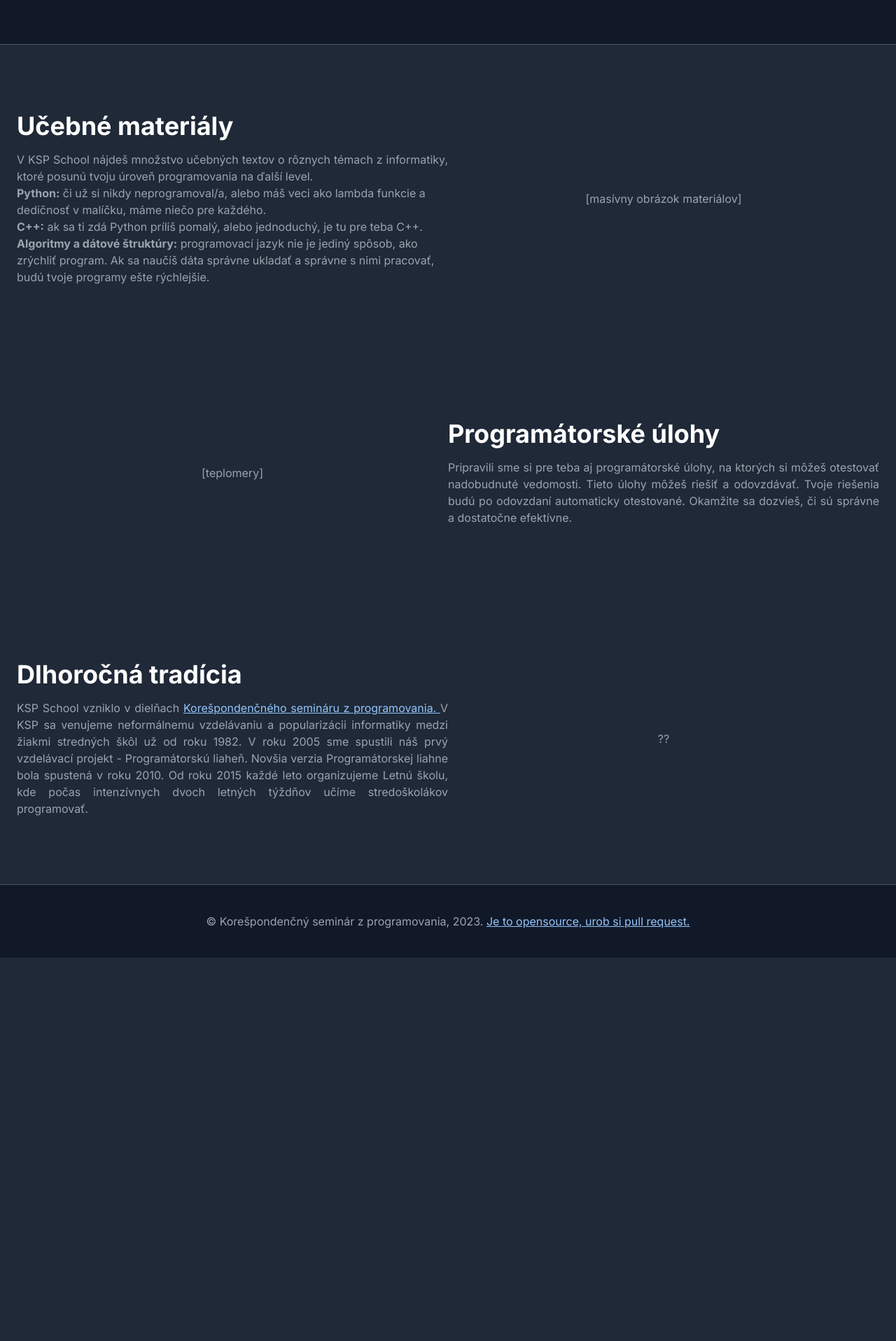
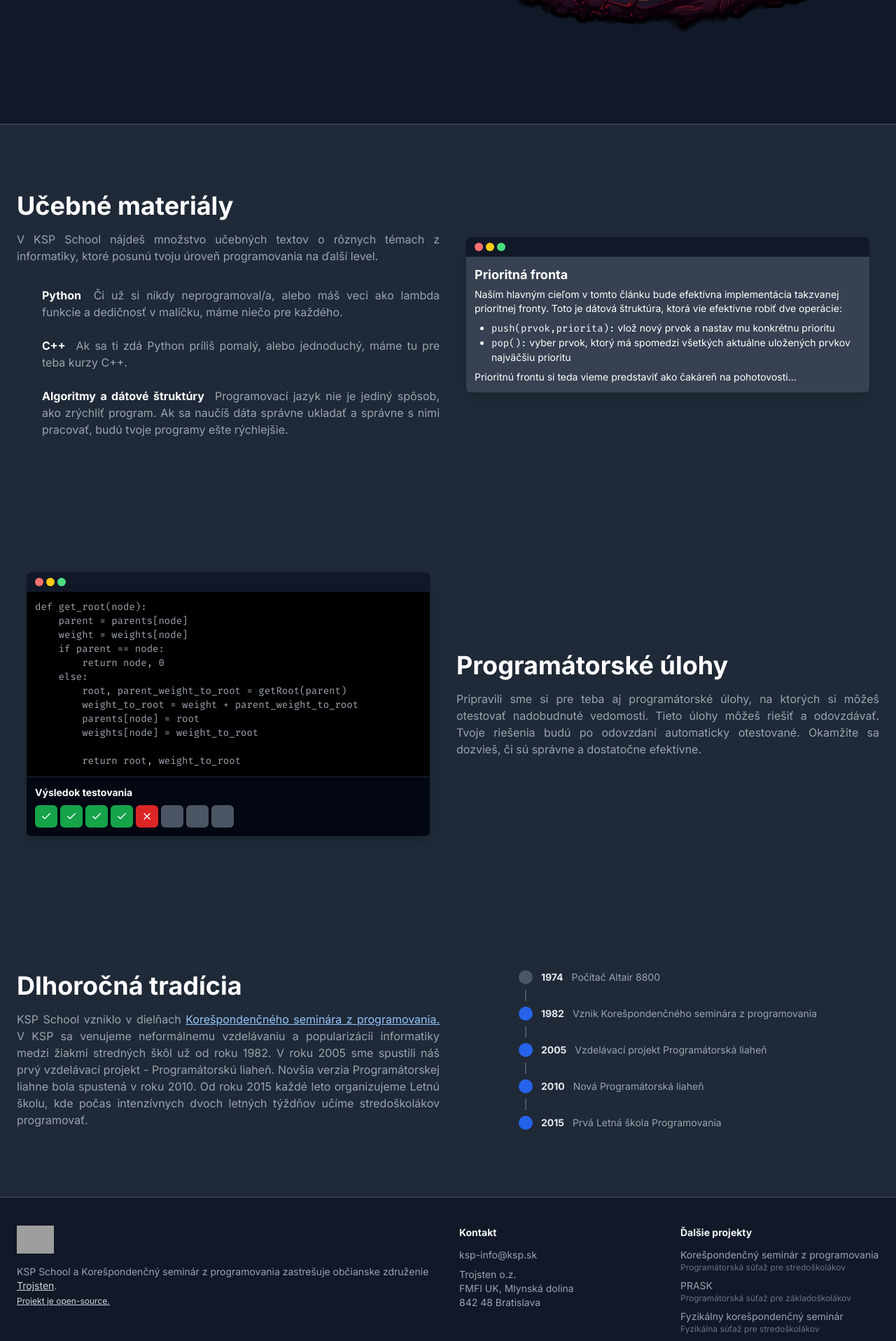
Before and after one commit to trojsten/ksp-school, a Django app: page / in a window 1280 px wide. Shown: the part 592-2509 px from the top of the page at 70% size. Before the commit the page ends 1961 px from the top, so only its background shows below. Run offline with Django 4.2, Linux system fonts and the light colour scheme; style sheets or scripts are compiled from the project's sources; some libraries are stand-ins or nearby versions; grey boxes are pictures that could not be loaded.

Commit message:
improve homepage

```diff
--- a/school/pages/templates/common/base.html
+++ b/school/pages/templates/common/base.html
@@ -58,6 +58,7 @@
     <script defer src="https://unpkg.com/alpinejs@3.x.x/dist/cdn.min.js"></script>
     <script defer src="https://cdn.jsdelivr.net/npm/katex@0.15.2/dist/katex.min.js" integrity="sha384-VQ8d8WVFw0yHhCk5E8I86oOhv48xLpnDZx5T9GogA/Y84DcCKWXDmSDfn13bzFZY" crossorigin="anonymous"></script>
     <script defer src="https://cdn.jsdelivr.net/npm/katex@0.15.2/dist/contrib/auto-render.min.js" integrity="sha384-+XBljXPPiv+OzfbB3cVmLHf4hdUFHlWNZN5spNQ7rmHTXpd7WvJum6fIACpNNfIR" crossorigin="anonymous"></script>
+    <script src="https://code.iconify.design/iconify-icon/1.0.7/iconify-icon.min.js"></script>
 
     <script defer src="{% static "vendor/htmx.min.js" %}"></script>
     {% django_htmx_script %}
--- a/school/pages/templates/pages/home.html
+++ b/school/pages/templates/pages/home.html
@@ -1,15 +1,19 @@
 {% extends 'common/base.html' %}
 {% load static %}
 
-{% block title %}KSP School{% endblock %}
+{% block title %}KSP School &ndash; Online výučba programovania{% endblock %}
+
+{% block meta %}
+    <meta name="description"
+          content="Kvalitné učebné materiály a úlohy, vďaka ktorým sa naučíš programovať aj ty! Či už si úplný začiatočník alebo pokročilejší programátor, máme niečo pre každého.">
+{% endblock %}
 
 {% block body %}
-
     <div class="container mx-auto flex flex-col lg:flex-row py-10 lg:py-16 px-6 lg:items-center">
         <div class="w-full lg:w-1/2">
             <div class="lg:max-w-lg">
                 <h1 class="tracking-tight text-3xl text-white font-bold lg:text-7xl">Chceš kódiť jak ďábel?</h1>
-                <p class="mt-6 text-gray-400 lg:text-2xl">
+                <p class="mt-6 text-gray-400 lg:text-xl">
                     KSP School obsahuje texty a úlohy,
                     pomocou ktorých sa naučíš programovať aj ty!
                 </p>
@@ -17,37 +21,50 @@
             </div>
         </div>
         <div class="w-full lg:w-1/2 flex items-center justify-center">
-            <img src="{% static 'dabel.png' %}" class="w-full h-full lg:max-w-2xl">
+            <img src="{% static 'dablik.png' %}" alt="Ďáblik" class="w-full h-full lg:max-w-xl">
         </div>
     </div>
 
     <div class="bg-gray-800 border-t border-b border-gray-600 text-gray-400">
-        <div class="container mx-auto px-6 py-10 lg:py-24 flex items-center flex-col lg:flex-row">
-            <div class="w-full lg:w-1/2">
+        <div class="container mx-auto px-6 py-10 lg:py-24 flex items-center flex-col lg:flex-row gap-6">
+            <div class="w-full lg:w-1/2 text-justify">
                 <h2 class="text-2xl font-bold text-white lg:text-4xl">Učebné materiály</h2>
-                <p class="mt-4 text-justify">
+                <p class="mt-4">
                     V KSP School nájdeš množstvo učebných textov o rôznych témach z informatiky,
                     ktoré posunú tvoju úroveň programovania na ďalší level.
                 </p>
-                <ul>
-                    <li><b>Python:</b> či už si nikdy neprogramoval/a, alebo máš veci ako lambda funkcie a dedičnosť v malíčku, máme niečo pre každého.</li>
-                    <li><b>C++:</b> ak sa ti zdá Python príliš pomalý, alebo jednoduchý, je tu pre teba C++.</li>
-                    <li><b>Algoritmy a dátové štruktúry:</b> programovací jazyk nie je jediný spôsob, ako zrýchliť program.
-                    Ak sa naučíš dáta správne ukladať a správne s nimi pracovať, budú tvoje programy ešte rýchlejšie.</li>
-                </ul>
+
+                <div class="mt-8 space-y-6">
+                    <div class="relative pl-9">
+                        <iconify-icon icon="devicon-plain:python" class="absolute left-1 top-0.5 text-blue-500" width="1.25rem"></iconify-icon>
+                        <b class="text-white mr-2">Python</b>
+                        Či už si nikdy neprogramoval/a, alebo máš veci ako lambda funkcie a dedičnosť v malíčku, máme niečo pre každého.
+                    </div>
+                    <div class="relative pl-9">
+                        <iconify-icon icon="devicon-plain:cplusplus" class="absolute left-1 top-0.5 text-blue-500" width="1.25rem"></iconify-icon>
+                        <b class="text-white mr-2">C++</b>
+                        Ak sa ti zdá Python príliš pomalý, alebo jednoduchý, máme tu pre teba kurzy C++.
+                    </div>
+                    <div class="relative pl-9">
+                        <iconify-icon icon="ph:lightning-fill" class="absolute left-1 top-0.5 text-blue-500" width="1.25rem"></iconify-icon>
+                        <b class="text-white mr-2">Algoritmy a dátové štruktúry</b>
+                        Programovací jazyk nie je jediný spôsob, ako zrýchliť program.
+                        Ak sa naučíš dáta správne ukladať a správne s nimi pracovať, budú tvoje programy ešte rýchlejšie.
+                    </div>
+                </div>
             </div>
             <div class="w-full lg:w-1/2 flex items-center justify-center">
-                [masívny obrázok materiálov]
+                {% include "pages/home_text.html" %}
             </div>
         </div>
 
-        <div class="container mx-auto px-6 py-10 lg:py-24 flex items-center flex-col lg:flex-row">
+        <div class="container mx-auto px-6 py-10 lg:py-24 flex items-center flex-col-reverse lg:flex-row gap-6">
             <div class="w-full lg:w-1/2 flex items-center justify-center">
-                [teplomery]
+                {% include "pages/home_code.html" %}
             </div>
-            <div class="w-full lg:w-1/2">
+            <div class="w-full lg:w-1/2 text-justify">
                 <h2 class="text-2xl font-bold text-white lg:text-4xl">Programátorské úlohy</h2>
-                <p class="mt-4 text-justify">
+                <p class="mt-4">
                     Pripravili sme si pre teba aj programátorské úlohy, na ktorých si môžeš otestovať nadobudnuté vedomosti.
                     Tieto úlohy môžeš riešiť a odovzdávať.
                     Tvoje riešenia budú po odovzdaní automaticky otestované. Okamžite sa dozvieš,
@@ -56,14 +73,13 @@
             </div>
         </div>
 
-        <div class="container mx-auto px-6 py-10 lg:py-24 flex items-center flex-col lg:flex-row">
+        <div class="container mx-auto px-6 py-10 lg:py-24 flex items-center flex-col lg:flex-row gap-6">
             <div class="w-full lg:w-1/2">
                 <h2 class="text-2xl font-bold text-white lg:text-4xl">Dlhoročná tradícia</h2>
                 <p class="mt-4 text-justify">
                     KSP School vzniklo v dielňach
                     <a href="https://www.ksp.sk/" class="text-blue-300 hover:text-blue-400 underline">
-                        Korešpondenčného semináru z programovania.
-                    </a>
+                        Korešpondenčného seminára z programovania.</a>
                     V KSP sa venujeme neformálnemu vzdelávaniu a popularizácii informatiky medzi žiakmi stredných škôl už od roku 1982.
                     V roku 2005 sme spustili náš prvý vzdelávací projekt - Programátorskú liaheň.
                     Novšia verzia Programátorskej liahne bola spustená v roku 2010.
@@ -72,47 +88,60 @@
                 </p>
             </div>
             <div class="w-full lg:w-1/2 flex items-center justify-center">
-                ??
+                {% include "pages/home_history.html" %}
             </div>
         </div>
     </div>
 
-{#    <div class="bg-gray-800 border-t border-b border-gray-600 text-gray-400 px-6 py-10 lg:py-16">#}
-{#        <h2 class="text-2xl font-bold text-white lg:text-4xl text-center">Povedali o nás</h2>#}
-{#        <div class="container mx-auto grid grid-cols-1 lg:grid-cols-3 mt-6 gap-2">#}
-{#            <blockquote class="bg-gray-700 border border-gray-600 rounded-md py-3 px-4  text-white">#}
-{#                <p class="text-xl">"masívne"</p>#}
-{##}
-{#                <div class="flex items-center mt-4 text-sm">#}
-{#                    <img src="https://i.pravatar.cc/64" class="rounded-full w-7 mr-2">#}
-{#                    <span class="font-medium">Jožko Mrkvička</span>, študent#}
-{#                </div>#}
-{#            </blockquote>#}
-{#            <blockquote class="bg-gray-700 border border-gray-600 rounded-md py-3 px-4  text-white">#}
-{#                <p class="text-xl">"menej masívne"</p>#}
-{##}
-{#                <div class="flex items-center mt-4 text-sm">#}
-{#                    <img src="https://i.pravatar.cc/64" class="rounded-full w-7 mr-2">#}
-{#                    <span class="font-medium">Jožko Mrkvička</span>, študent#}
-{#                </div>#}
-{#            </blockquote>#}
-{#            <blockquote class="bg-gray-700 border border-gray-600 rounded-md py-3 px-4  text-white">#}
-{#                <p class="text-xl">"slabo masívne"</p>#}
-{##}
-{#                <div class="flex items-center mt-4 text-sm">#}
-{#                    <img src="https://i.pravatar.cc/64" class="rounded-full w-7 mr-2">#}
-{#                    <span class="font-medium">Jožko Mrkvička</span>, študent#}
-{#                </div>#}
-{#            </blockquote>#}
-{#        </div>#}
-{#    </div>#}
+    <div class="text-gray-400 container mx-auto px-6 py-10 grid grid-cols-1 sm:grid-cols-4 text-sm gap-8">
+        <div class="sm:col-span-2">
+            <img src="https://raw.githubusercontent.com/trojsten/brand/master/trojsten/icon/white.svg" alt="Trojsten"
+                 class="h-10 mb-4">
+            <p>
+                KSP School a Korešpondenčný seminár z programovania zastrešuje občianske združenie <a
+                    href="https://trojsten.sk" class="underline text-gray-300 hover:text-gray-200">Trojsten</a>.
+            </p>
 
-    <div class="text-gray-400 container mx-auto px-6 py-10 w-full">
-        <p class="text-center w-full">
-            &copy; Korešpondenčný seminár z programovania, 2023.
-            <a href="https://github.com/trojsten/ksp-school" class="text-blue-300 hover:text-blue-400 underline">Je to opensource, urob si pull request.</a>
-        </p>
+            <p class="mt-1 text-xs">
+                <a href="https://github.com/trojsten/ksp-school" class="underline text-gray-300 hover:text-gray-200">Projekt
+                    je open-source.</a>
+            </p>
+        </div>
+        <div>
+            <div class="font-bold text-gray-100 mb-3">Kontakt</div>
+
+            <ul class="space-y-2">
+                <li>
+                    <a href="https://www.ksp.sk" class="hover:text-gray-300">ksp-info@ksp.sk</a>
+                </li>
+                <li>
+                    <p>Trojsten o.z.<br>
+                        FMFI UK, Mlynská dolina<br>
+                        842 48 Bratislava</p>
+                </li>
+            </ul>
+        </div>
+        <div>
+            <div class="font-bold text-gray-100 mb-3">Ďalšie projekty</div>
+
+            <ul class="space-y-2">
+                <li>
+                    <a href="https://www.ksp.sk" class="hover:text-gray-300">Korešpondenčný seminár z programovania</a>
+                    <p class="text-xs text-gray-500">Programátorská súťaž pre stredoškolákov</p>
+                </li>
+                <li>
+                    <a href="https://prask.ksp.sk" class="hover:text-gray-300">PRASK</a>
+                    <p class="text-xs text-gray-500">Programátorská súťaž pre základoškolákov</p>
+                </li>
+                <li>
+                    <a href="https://fks.sk" class="hover:text-gray-300">Fyzikálny korešpondenčný seminár</a>
+                    <p class="text-xs text-gray-500">Fyzikálna súťaž pre stredoškolákov</p>
+                </li>
+                <li>
+                    <a href="https://kms.sk" class="hover:text-gray-300">Korešpondenčný matematický seminár</a>
+                    <p class="text-xs text-gray-500">Matematická súťaž pre stredoškolákov</p>
+                </li>
+            </ul>
+        </div>
     </div>
-
-
 {% endblock %}
--- /dev/null
+++ b/school/pages/templates/pages/home_code.html
@@ -0,0 +1,26 @@
+{% load code %}
+<div class="overflow-hidden rounded-md w-full max-w-xl shadow-lg">
+    <div class="bg-gray-900 text-white font-bold text-sm px-3 py-2 flex items-center gap-1">
+        <div class="w-3 h-3 rounded-full bg-red-400"></div>
+        <div class="w-3 h-3 rounded-full bg-yellow-400"></div>
+        <div class="w-3 h-3 rounded-full bg-green-400"></div>
+    </div>
+    <div class="bg-black p-3 text-sm">
+        <div class="codehilite">
+            {% highlight home_code "python" %}
+        </div>
+    </div>
+    <div class="bg-gray-950 p-3 text-sm border-t border-gray-800">
+        <p class="text-white mb-2 font-bold">Výsledok testovania</p>
+        <div class="flex gap-1 flex-wrap text-white">
+            <div class="bg-green-600 w-8 h-8 flex items-center justify-center rounded-md"><i data-feather="check" class="w-4"></i></div>
+            <div class="bg-green-600 w-8 h-8 flex items-center justify-center rounded-md"><i data-feather="check" class="w-4"></i></div>
+            <div class="bg-green-600 w-8 h-8 flex items-center justify-center rounded-md"><i data-feather="check" class="w-4"></i></div>
+            <div class="bg-green-600 w-8 h-8 flex items-center justify-center rounded-md"><i data-feather="check" class="w-4"></i></div>
+            <div class="bg-red-600 w-8 h-8 flex items-center justify-center rounded-md"><i data-feather="x" class="w-4"></i></div>
+            <div class="bg-gray-600 w-8 h-8 flex items-center justify-center rounded-md"></div>
+            <div class="bg-gray-600 w-8 h-8 flex items-center justify-center rounded-md"></div>
+            <div class="bg-gray-600 w-8 h-8 flex items-center justify-center rounded-md"></div>
+        </div>
+    </div>
+</div>
--- /dev/null
+++ b/school/pages/templates/pages/home_history.html
@@ -0,0 +1,53 @@
+<div class="flow-root">
+    <ul role="list" class="-mb-8">
+        <li>
+            <div class="relative pb-8">
+                <span class="absolute left-2.5 top-2.5 -ml-px h-full w-0.5 bg-gray-600" aria-hidden="true"></span>
+                <div class="relative flex space-x-3  text-sm">
+                    <div class="h-5 w-5 rounded-full bg-gray-600 flex items-center justify-center ring-8 ring-gray-800"></div>
+                    <p class="text-gray-200 font-bold">1974</p>
+                    <p class="text-gray-400">Počítač Altair 8800</p>
+                </div>
+            </div>
+        </li>
+        <li>
+            <div class="relative pb-8">
+                <span class="absolute left-2.5 top-2.5 -ml-px h-full w-0.5 bg-gray-600" aria-hidden="true"></span>
+                <div class="relative flex space-x-3  text-sm">
+                    <div class="h-5 w-5 rounded-full bg-blue-600 flex items-center justify-center ring-8 ring-gray-800"></div>
+                    <p class="text-gray-200 font-bold">1982</p>
+                    <p class="text-gray-400">Vznik Korešpondenčného seminára z programovania</p>
+                </div>
+            </div>
+        </li>
+        <li>
+            <div class="relative pb-8">
+                <span class="absolute left-2.5 top-2.5 -ml-px h-full w-0.5 bg-gray-600" aria-hidden="true"></span>
+                <div class="relative flex space-x-3  text-sm">
+                    <div class="h-5 w-5 rounded-full bg-blue-600 flex items-center justify-center ring-8 ring-gray-800"></div>
+                    <p class="text-gray-200 font-bold">2005</p>
+                    <p class="text-gray-400">Vzdelávací projekt Programátorská liaheň</p>
+                </div>
+            </div>
+        </li>
+        <li>
+            <div class="relative pb-8">
+                <span class="absolute left-2.5 top-2.5 -ml-px h-full w-0.5 bg-gray-600" aria-hidden="true"></span>
+                <div class="relative flex space-x-3  text-sm">
+                    <div class="h-5 w-5 rounded-full bg-blue-600 flex items-center justify-center ring-8 ring-gray-800"></div>
+                    <p class="text-gray-200 font-bold">2010</p>
+                    <p class="text-gray-400">Nová Programátorská liaheň</p>
+                </div>
+            </div>
+        </li>
+        <li>
+            <div class="relative pb-8">
+                <div class="relative flex space-x-3  text-sm">
+                    <div class="h-5 w-5 rounded-full bg-blue-600 flex items-center justify-center ring-8 ring-gray-800"></div>
+                    <p class="text-gray-200 font-bold">2015</p>
+                    <p class="text-gray-400">Prvá Letná škola Programovania</p>
+                </div>
+            </div>
+        </li>
+    </ul>
+</div>
--- /dev/null
+++ b/school/pages/templates/pages/home_text.html
@@ -0,0 +1,20 @@
+
+<div class="overflow-hidden rounded-md w-full max-w-xl shadow-lg">
+    <div class="bg-gray-900 text-white font-bold text-sm px-3 py-2 flex items-center gap-1">
+        <div class="w-3 h-3 rounded-full bg-red-400"></div>
+        <div class="w-3 h-3 rounded-full bg-yellow-400"></div>
+        <div class="w-3 h-3 rounded-full bg-green-400"></div>
+    </div>
+    <div class="bg-gray-700 p-3 text-sm text-white">
+        <p class="text-lg font-bold mb-1">Prioritná fronta</p>
+
+        <p>Naším hlavným cieľom v tomto článku bude efektívna implementácia takzvanej prioritnej fronty. Toto je dátová štruktúra, ktorá vie efektívne robiť dve operácie:</p>
+
+        <ul class="mt-2 list-outside list-disc ml-6">
+            <li><code>push(prvok,priorita):</code> vlož nový prvok a nastav mu konkrétnu prioritu</li>
+            <li><code>pop():</code> vyber prvok, ktorý má spomedzi všetkých aktuálne uložených prvkov najväčšiu prioritu</li>
+        </ul>
+
+        <p class="mt-2">Prioritnú frontu si teda vieme predstaviť ako čakáreň na pohotovosti...</p>
+    </div>
+</div>
--- a/school/pages/views.py
+++ b/school/pages/views.py
@@ -7,6 +7,25 @@ from school.pages.models import Page
 class HomepageView(TemplateView):
     template_name = "pages/home.html"
 
+    def get_context_data(self, **kwargs):
+        ctx = super().get_context_data(**kwargs)
+        ctx[
+            "home_code"
+        ] = """def get_root(node):
+    parent = parents[node]
+    weight = weights[node]
+    if parent == node:
+        return node, 0
+    else:
+        root, parent_weight_to_root = getRoot(parent)
+        weight_to_root = weight + parent_weight_to_root
+        parents[node] = root
+        weights[node] = weight_to_root
+
+        return root, weight_to_root"""
+
+        return ctx
+
 
 class PageView(TemplateView):
     template_name = "pages/page.html"
```
Also changed, not shown: school/static/dablik.png (added).
